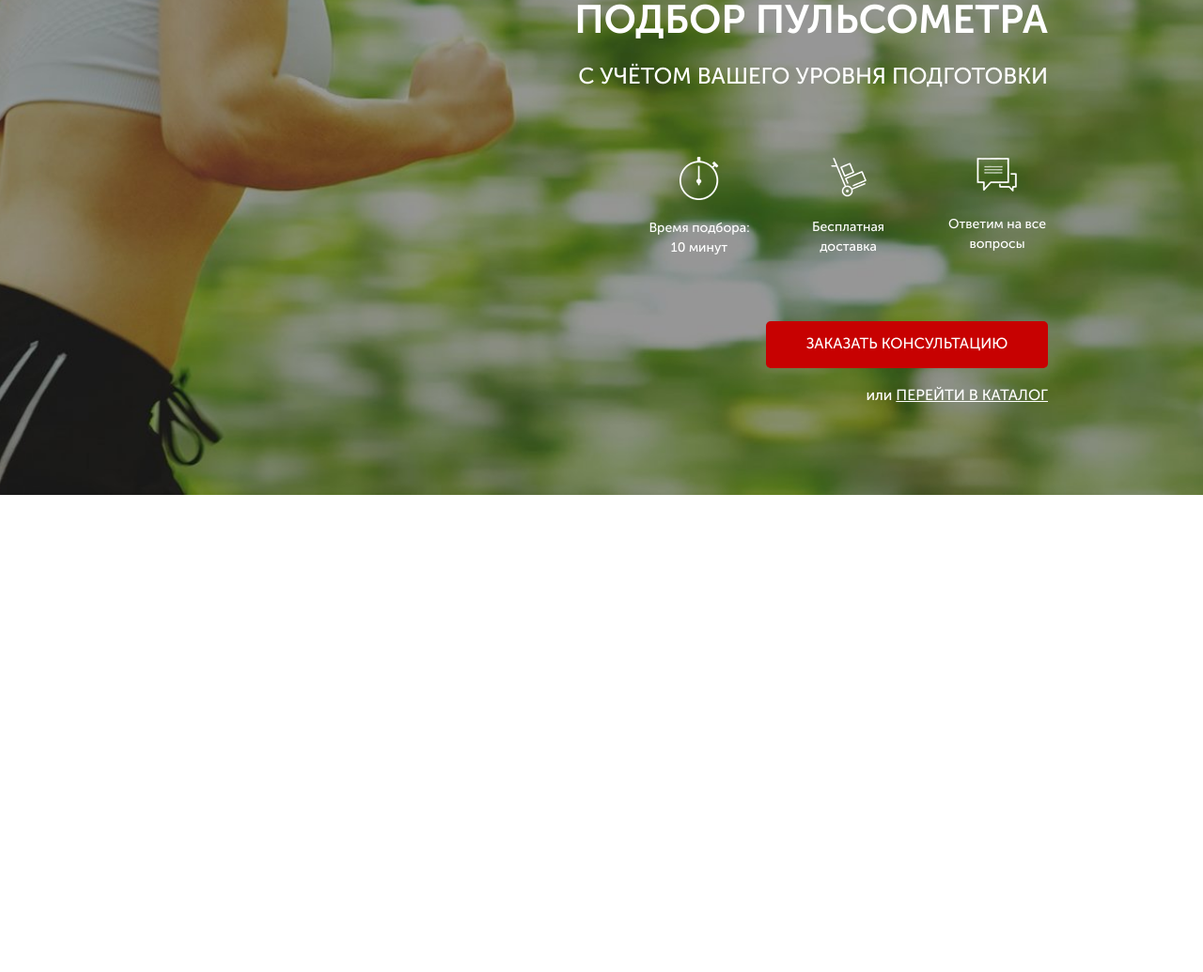
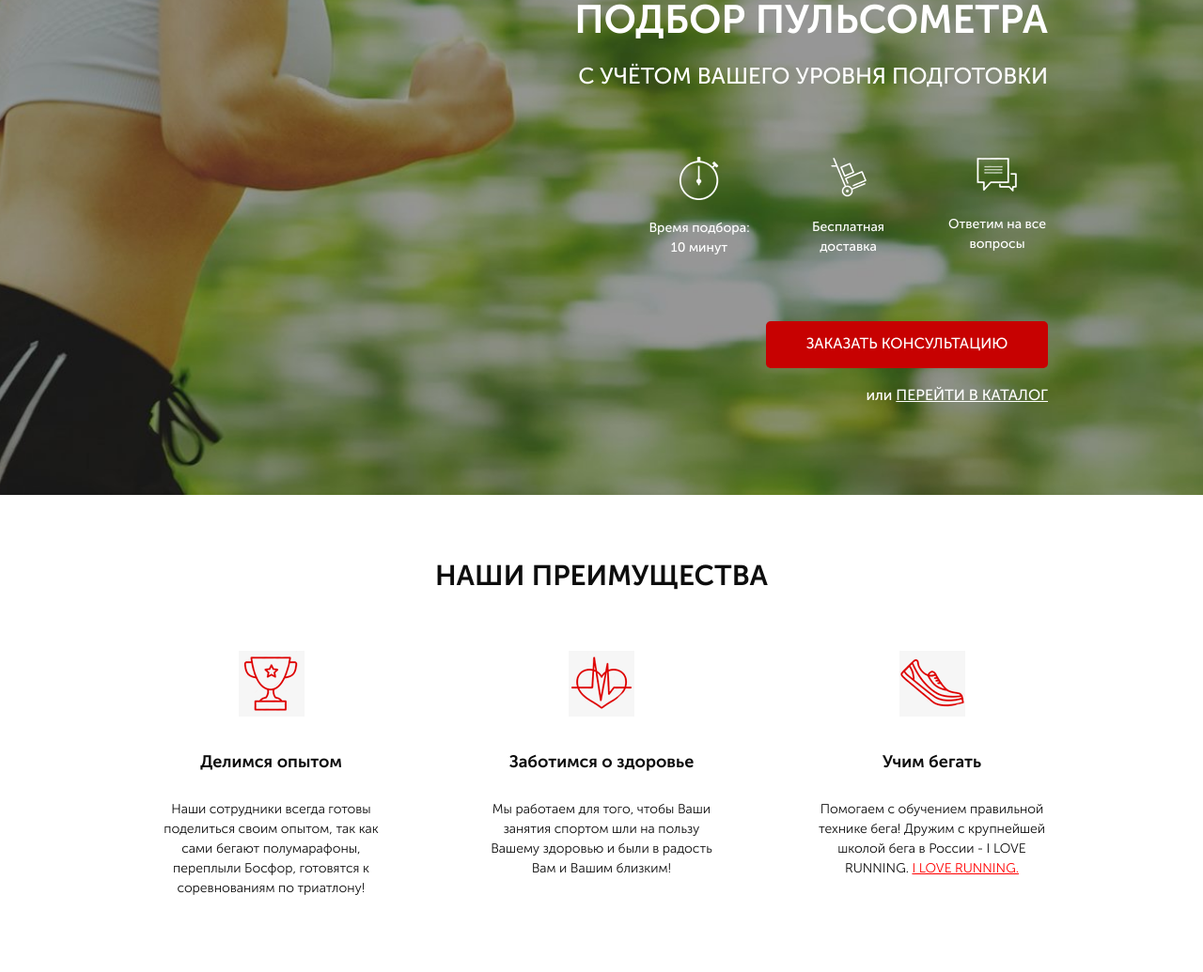
Before and after one commit to lokolex/Pulse, a website: page src/index.html in a window 1280 px wide. Shown: the part 165-1200 px from the top of the page at 94% size. Before the commit the page ends 800 px from the top, so only its background shows below. Drawn offline with Linux system fonts and the light colour scheme.

Commit message:
add advantages section

```diff
--- a/src/index.html
+++ b/src/index.html
@@ -53,7 +53,47 @@
                     <a href="#">ПЕРЕЙТИ В КАТАЛОГ</a>
                 </div>
             </div>
-
+        </div>
+    </div>
+    <div class="advantages">
+        <div class="container">
+            <h3 class="title">
+                НАШИ ПРЕИМУЩЕСТВА
+            </h3>
+            <div class="advantages__wrapper">
+                <div class="advantages__item">
+                    <a href="#"><img class="advantages__img" src="icons/Advantages/cup.png" alt="cup"></a>
+                    <div class="advantages__subtitle">
+                        Делимся опытом
+                    </div>
+                    <div class="advantages__descr">
+                        Наши сотрудники всегда готовы поделиться своим опытом,
+                        так как сами бегают полумарафоны, переплыли Босфор, готовятся к соревнованиям по триатлону!
+                    </div>
+                </div>
+                <div class="advantages__item">
+                    <a href="#"><img class="advantages__img" src="icons/Advantages/heart.png" alt="heart"></a>
+                    <div class="advantages__subtitle">
+                        Заботимся о здоровье
+                    </div>
+                    <div class="advantages__descr">
+                        Мы работаем для того,
+                        чтобы Ваши занятия спортом шли на пользу Вашему здоровью и были в радость Вам и Вашим близким!
+                    </div>
+                </div>
+                <div class="advantages__item">
+                    <a href="#"><img class="advantages__img" src="icons/Advantages/shoe.png" alt="shoe"></a>
+                    <div class="advantages__subtitle">
+                        Учим бегать
+                    </div>
+                    <div class="advantages__descr">
+                        Помогаем с обучением
+                        правильной технике бега!
+                        Дружим с крупнейшей школой бега в России - I LOVE RUNNING.
+                        <a href="#">I LOVE RUNNING.</a>
+                    </div>
+                </div>
+            </div>
         </div>
     </div>
 </body>
--- /dev/null
+++ b/src/sass/blocks/_advantages.scss
@@ -0,0 +1,33 @@
+.advantages {
+    padding: 70px 0 78px 0;
+    &__wrapper {
+        display: flex;
+        justify-content: space-between;
+        margin-top: 60px;
+    }
+    &__item {
+        width: 247px;
+    }
+    &__img {
+        display: block;
+        margin: 0 auto;
+    }
+    &__subtitle {
+        text-align: center;
+        margin-top: 36px;
+        font-size: 18px;
+        font-weight: 700;
+        color: #0d0d0d;
+    }
+    &__descr {
+        text-align: center;
+        font-size: 14px;
+        font-weight: 300;
+        color: #0d0d0d;
+        margin-top: 26px;
+        a {
+            text-decoration: underline;
+            color: #ff0000;
+        }
+    }
+}
--- /dev/null
+++ b/src/sass/blocks/_title.scss
@@ -0,0 +1,6 @@
+.title {
+    text-align: center;
+    font-size: 30px;
+    font-weight: 700;
+    color: #0d0d0d;
+}
--- a/src/sass/style.scss
+++ b/src/sass/style.scss
@@ -12,3 +12,5 @@
 @import 'blocks/promo';
 @import 'blocks/header';
 @import 'blocks/buttons';
+@import 'blocks/advantages';
+@import 'blocks/title';
```
Also changed, not shown: src/css/style.min.css, src/icons/Advantages/cup.png (added), src/icons/Advantages/heart.png (added), src/icons/Advantages/shoe.png (added).
